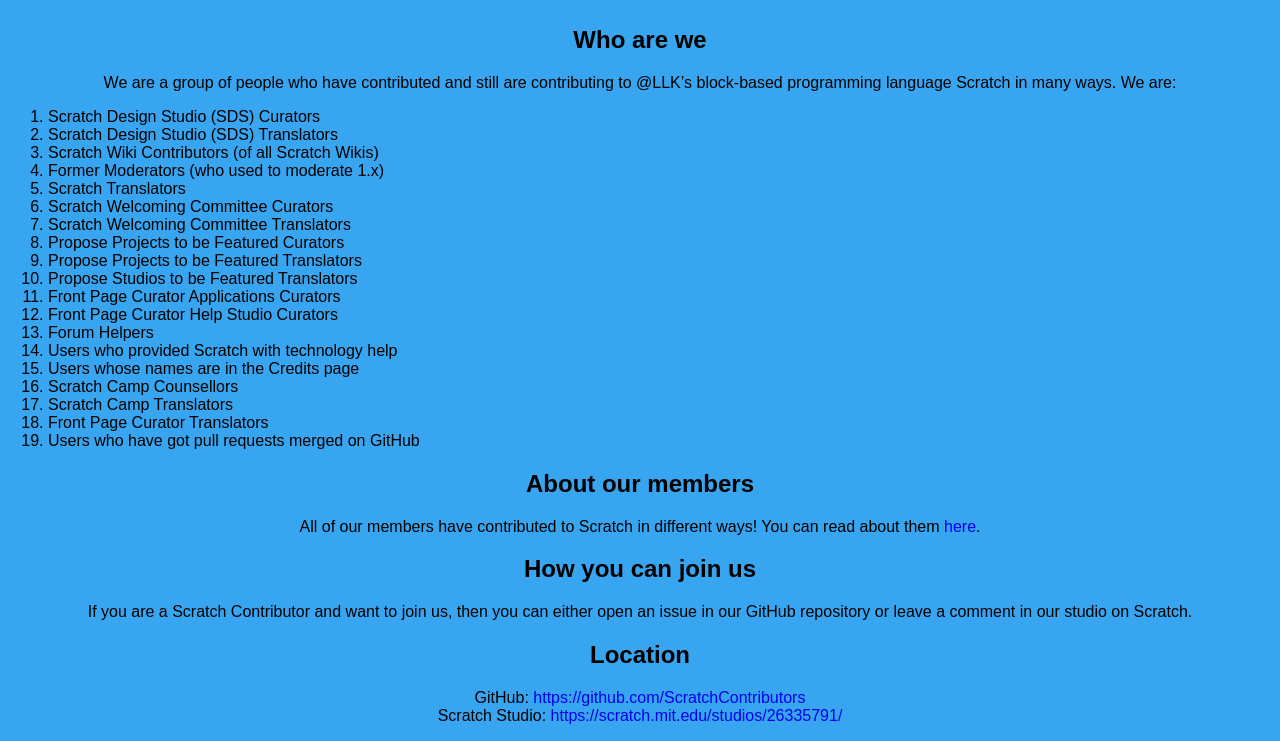
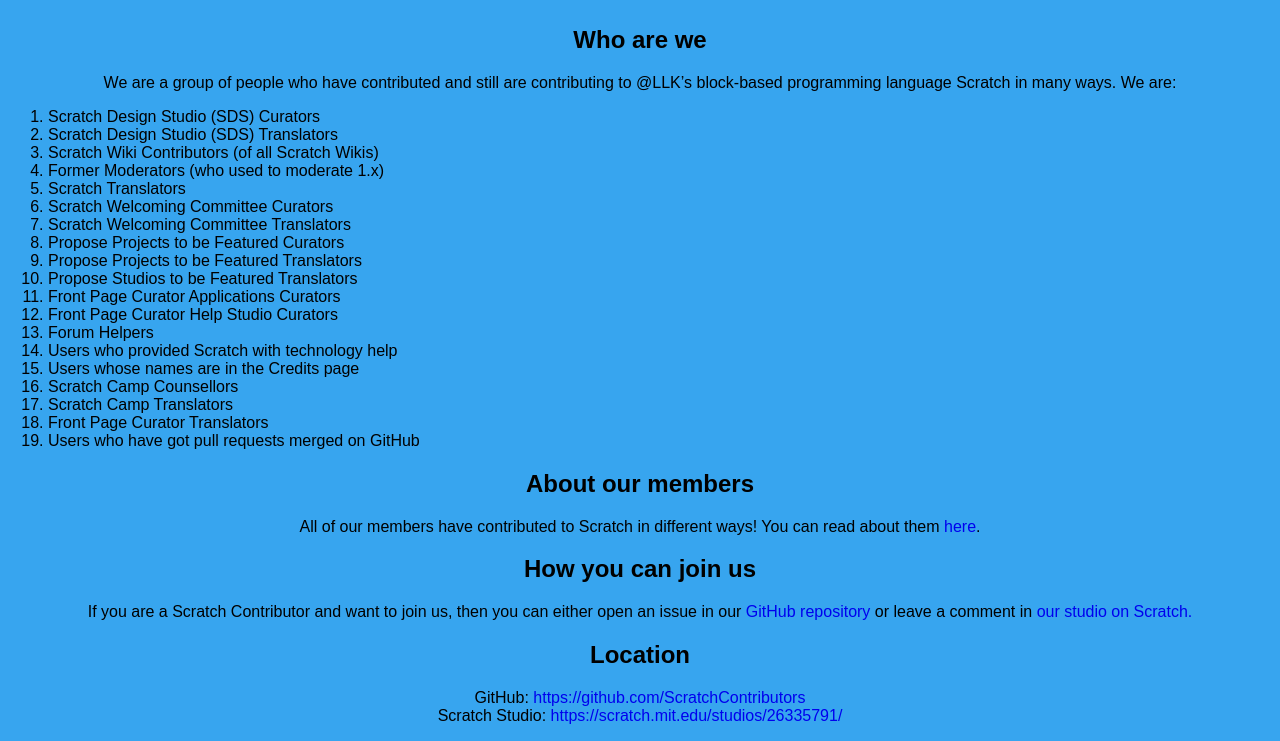
Before and after one commit to ScratchContributors/htmlhomepagealpha, a plain HTML site: page index.html in a window 1280 px wide. Shown: the part 156-897 px from the top of the page. Drawn offline with Linux system fonts and the light colour scheme.

Commit message:
Update index.html

```diff
--- a/index.html
+++ b/index.html
@@ -39,7 +39,7 @@
 		<p align=center>All of our members have contributed to Scratch in different ways! You can read about them <a href="https://scratchcontributors.github.io/contributorbios/">here</a>.
 </p>
 		<h2 align=center>How you can join us</h2>
-		<p align=center>If you are a Scratch Contributor and want to join us, then you can either open an issue in our GitHub repository or leave a comment in our studio on Scratch.</p>
+		<p align=center>If you are a Scratch Contributor and want to join us, then you can either open an issue in our <a href="github.com/ScratchContributors/scratchcontributors.github.io/issues/">GitHub repository</a> or leave a comment in <a href="https://scratch.mit.edu/studios/26335791/">our studio on Scratch.</a></p>
 		<h2 align=center>Location</h2>
 		<p align=center>GitHub: <a href="https://github.com/ScratchContributors">https://github.com/ScratchContributors</a></br>Scratch Studio: <a href="https://scratch.mit.edu/studios/26335791/">https://scratch.mit.edu/studios/26335791/</a></p>
 	</body>
```
